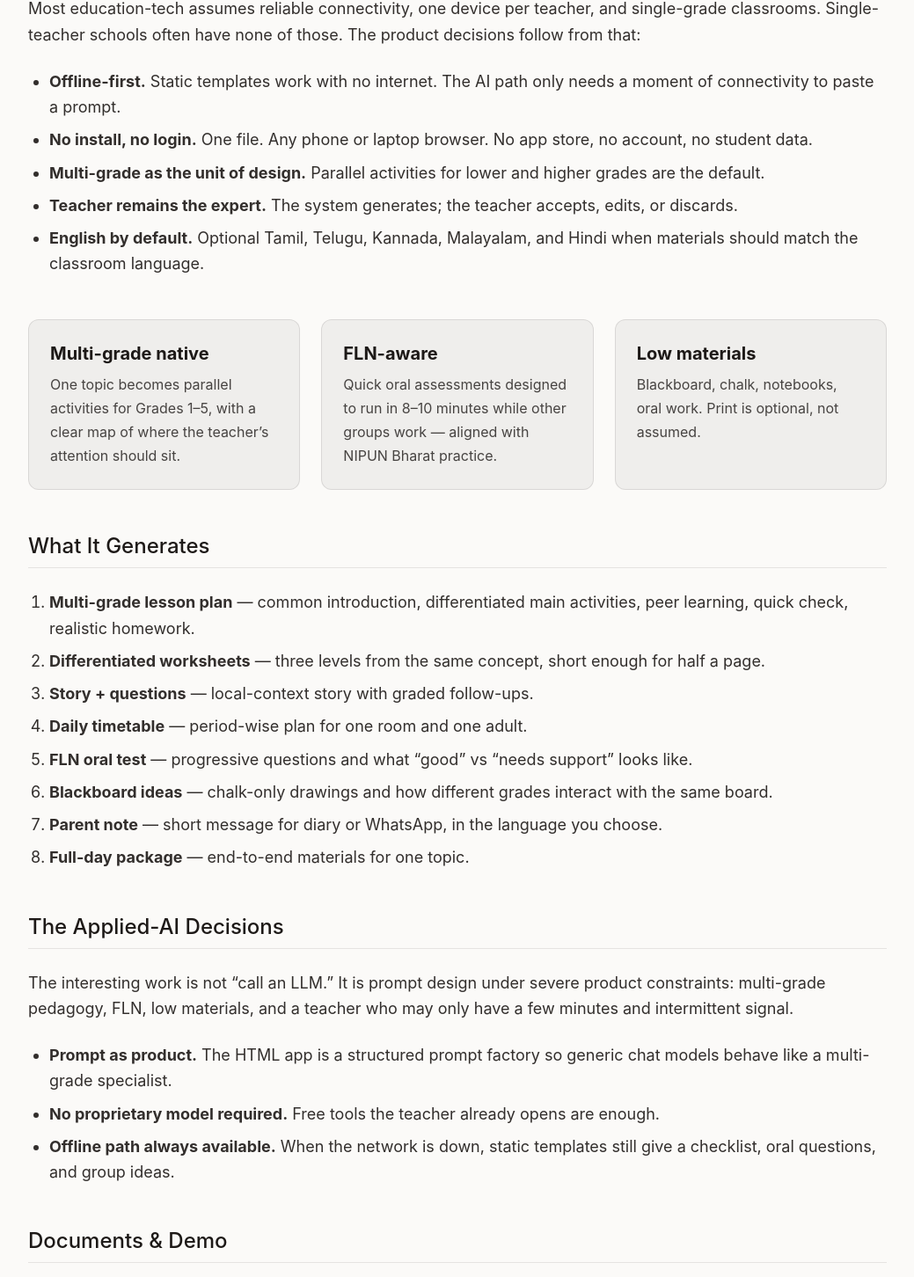
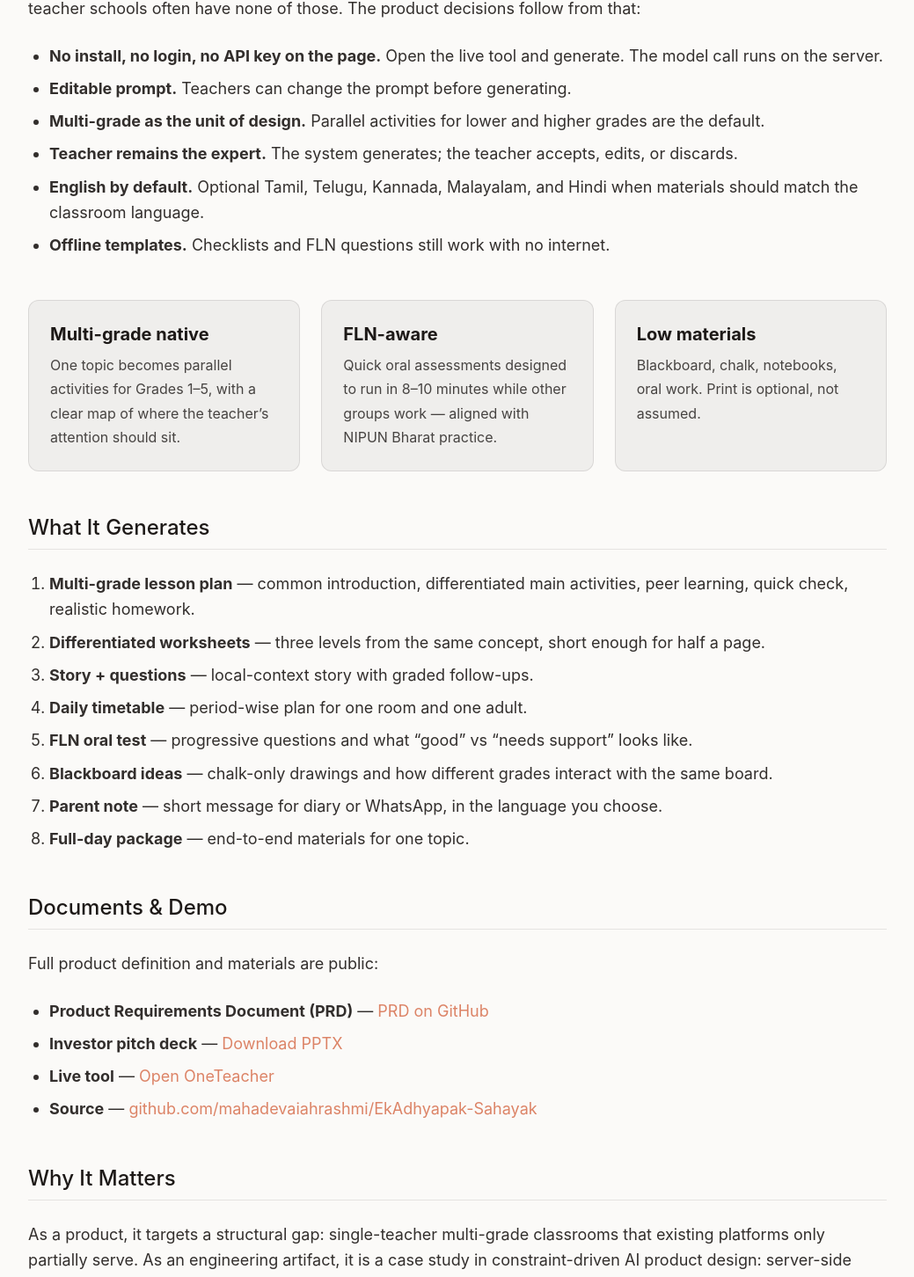
Before and after one commit to mahadevaiahrashmi/mahadevaiahrashmi.github.io, a React (Vite) app: page /blog/ekadhyapak-sahayak in a window 1280 px wide. Shown: the part 935-2387 px from the top of the page at 88% size, without its empty margins (120-1159 px from the left). Built offline with nearby package versions, Linux system fonts and the light colour scheme.

Commit message:
Point OneTeacher blog Live link to Vercel

```diff
--- a/src/blog/posts/ekadhyapak-sahayak.tsx
+++ b/src/blog/posts/ekadhyapak-sahayak.tsx
@@ -22,7 +22,7 @@
       </PostP>
 
       <PostP>
-        <strong>OneTeacher</strong> is a deliberately small tool for that reality. It is a single HTML file. The teacher enters the topic, the grades present, the subject, and optionally the language preference. One click produces an optimized prompt. That prompt is pasted into a free AI the teacher already uses — Grok, Gemini, or ChatGPT. The output is a multi-grade lesson plan, differentiated worksheets, an FLN oral check, a realistic timetable, or a full-day package. The teacher reviews before anything reaches the children.
+        <strong>OneTeacher</strong> is a deliberately small tool for that reality. Teachers enter the topic, grades present, subject, and language. They can edit the generated prompt, then run it on the server. The output is a multi-grade lesson plan, differentiated worksheets, an FLN oral check, a realistic timetable, or a full-day package. The teacher reviews before anything reaches the children.
       </PostP>
 
       <PostH2>Built for Constraints, Not Ideal Conditions</PostH2>
@@ -32,11 +32,12 @@
       </PostP>
 
       <PostUL>
-        <li><strong>Offline-first.</strong> Static templates work with no internet. The AI path only needs a moment of connectivity to paste a prompt.</li>
-        <li><strong>No install, no login.</strong> One file. Any phone or laptop browser. No app store, no account, no student data.</li>
+        <li><strong>No install, no login, no API key on the page.</strong> Open the live tool and generate. The model call runs on the server.</li>
+        <li><strong>Editable prompt.</strong> Teachers can change the prompt before generating.</li>
         <li><strong>Multi-grade as the unit of design.</strong> Parallel activities for lower and higher grades are the default.</li>
         <li><strong>Teacher remains the expert.</strong> The system generates; the teacher accepts, edits, or discards.</li>
         <li><strong>English by default.</strong> Optional Tamil, Telugu, Kannada, Malayalam, and Hindi when materials should match the classroom language.</li>
+        <li><strong>Offline templates.</strong> Checklists and FLN questions still work with no internet.</li>
       </PostUL>
 
       <div className="grid md:grid-cols-3 gap-6 my-12">
@@ -67,18 +68,6 @@
         <li><strong>Full-day package</strong> — end-to-end materials for one topic.</li>
       </PostOL>
 
-      <PostH2>The Applied-AI Decisions</PostH2>
-
-      <PostP>
-        The interesting work is not “call an LLM.” It is prompt design under severe product constraints: multi-grade pedagogy, FLN, low materials, and a teacher who may only have a few minutes and intermittent signal.
-      </PostP>
-
-      <PostUL>
-        <li><strong>Prompt as product.</strong> The HTML app is a structured prompt factory so generic chat models behave like a multi-grade specialist.</li>
-        <li><strong>No proprietary model required.</strong> Free tools the teacher already opens are enough.</li>
-        <li><strong>Offline path always available.</strong> When the network is down, static templates still give a checklist, oral questions, and group ideas.</li>
-      </PostUL>
-
       <PostH2>Documents & Demo</PostH2>
 
       <PostP>
@@ -100,7 +89,7 @@
         </li>
         <li>
           <strong>Live tool</strong> —{" "}
-          <a href="https://htmlpreview.github.io/?https://github.com/mahadevaiahrashmi/EkAdhyapak-Sahayak/blob/main/index.html" target="_blank" rel="noopener noreferrer" className="text-anthropic-accent hover:underline">
+          <a href="https://oneteacher-app-richfeyn.vercel.app/" target="_blank" rel="noopener noreferrer" className="text-anthropic-accent hover:underline">
             Open OneTeacher
           </a>
         </li>
@@ -115,7 +104,7 @@
       <PostH2>Why It Matters</PostH2>
 
       <PostP>
-        As a product, it targets a structural gap: single-teacher multi-grade classrooms that existing platforms only partially serve. As an engineering artifact, it is a case study in constraint-driven AI product design: offline-first delivery, prompt engineering as the core product surface, and an explicit refusal to invent a student-facing stack that schools cannot support.
+        As a product, it targets a structural gap: single-teacher multi-grade classrooms that existing platforms only partially serve. As an engineering artifact, it is a case study in constraint-driven AI product design: server-side generation, editable prompts, and an explicit refusal to invent a student-facing stack that schools cannot support.
       </PostP>
     </>
   );
```
